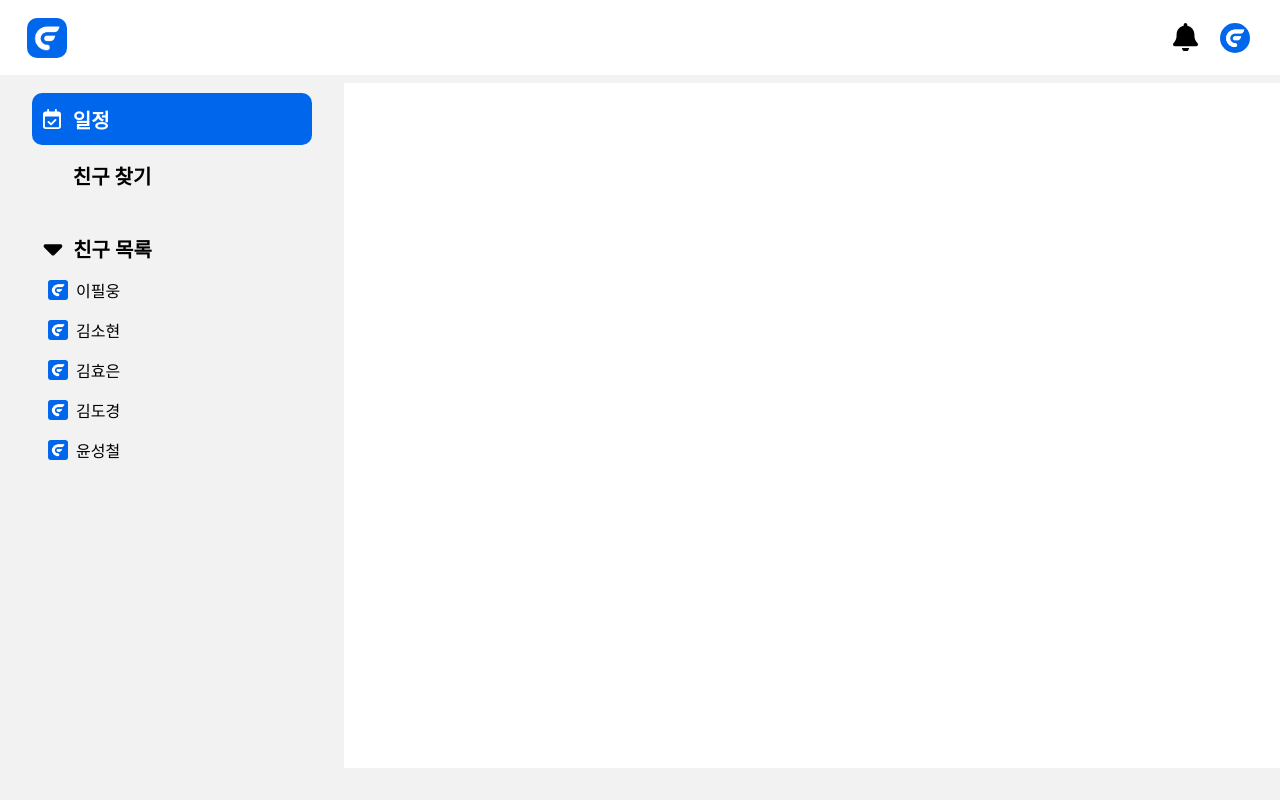
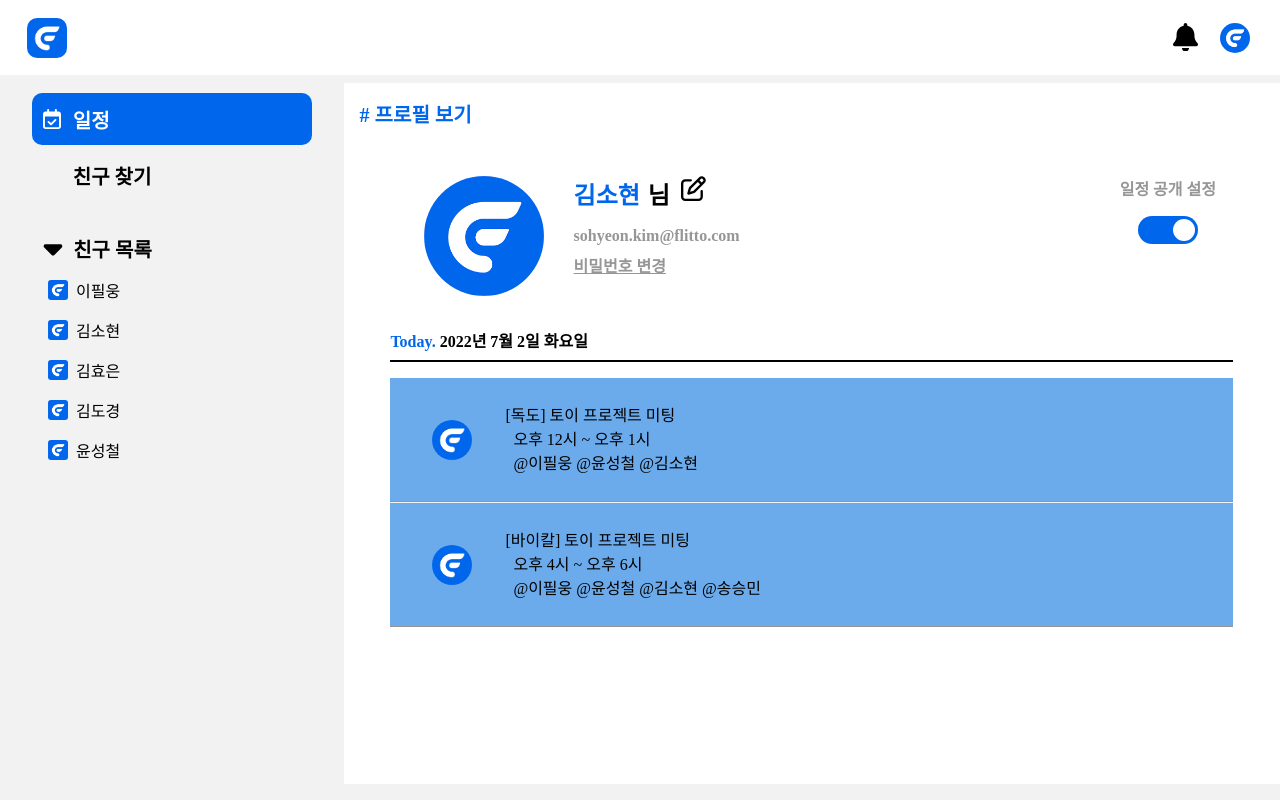
Before and after one commit to Flitto-Toyproject/toy_front_team2_front, a Vue app: page /main/profile in a window 1280 px wide. Built offline with nearby package versions, Linux system fonts and the light colour scheme.

Commit message:
feat: 중첩 라우팅 구문 추가 및  css 일부 수정

```diff
--- a/src/components/common/MainContent.vue
+++ b/src/components/common/MainContent.vue
@@ -1,15 +1,28 @@
 <template>
-  <section class="content"></section>
+  <section class="content">
+    <article>
+      <router-view></router-view>
+    </article>
+  </section>
 </template>
+
 <script>
 export default {}
 </script>
+
 <style lang="scss" scoped>
 .content {
+  display: flex;
+  flex-direction: column;
   position: relative;
   margin-top: 0.5rem;
   min-height: calc(100vh - 115px);
   width: 78.5%;
+  max-width: 1500px;
   background: var(--color-white);
+
+  article {
+    background: none;
+  }
 }
 </style>
```
